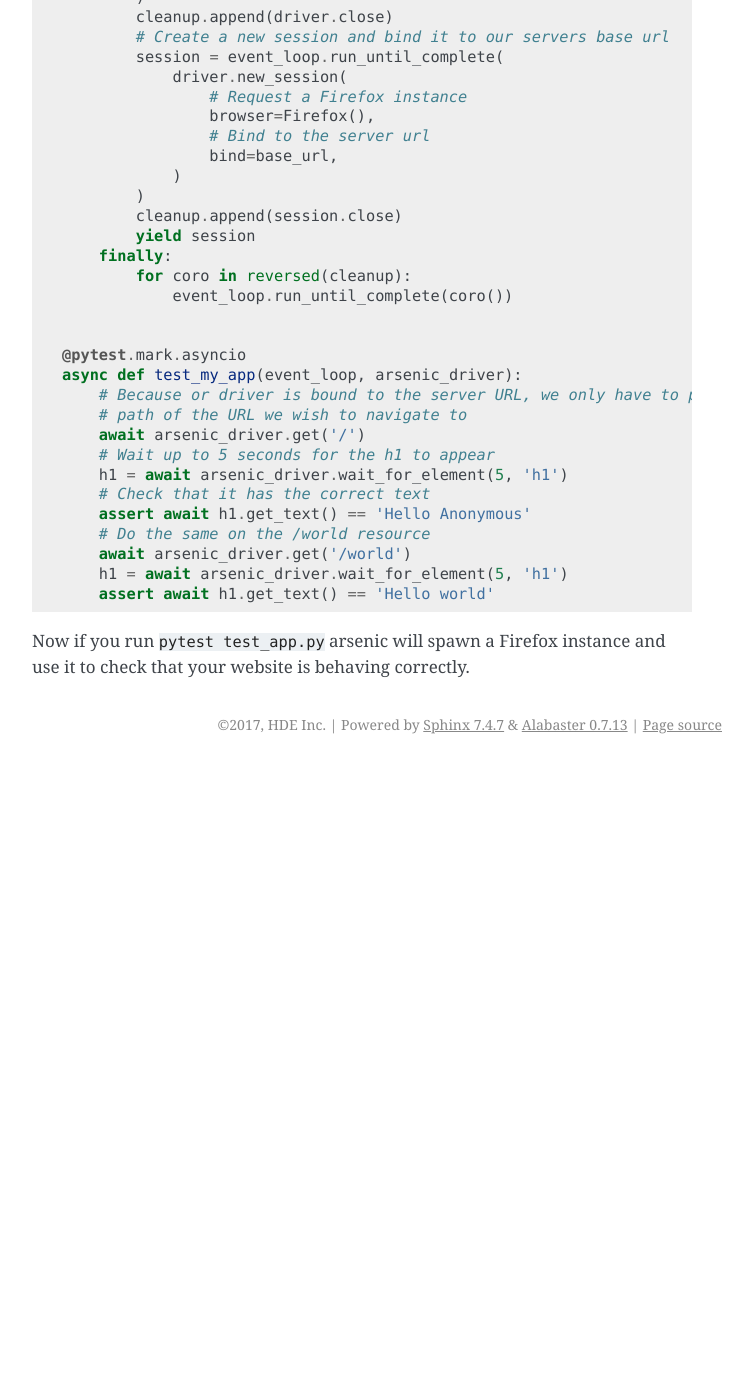
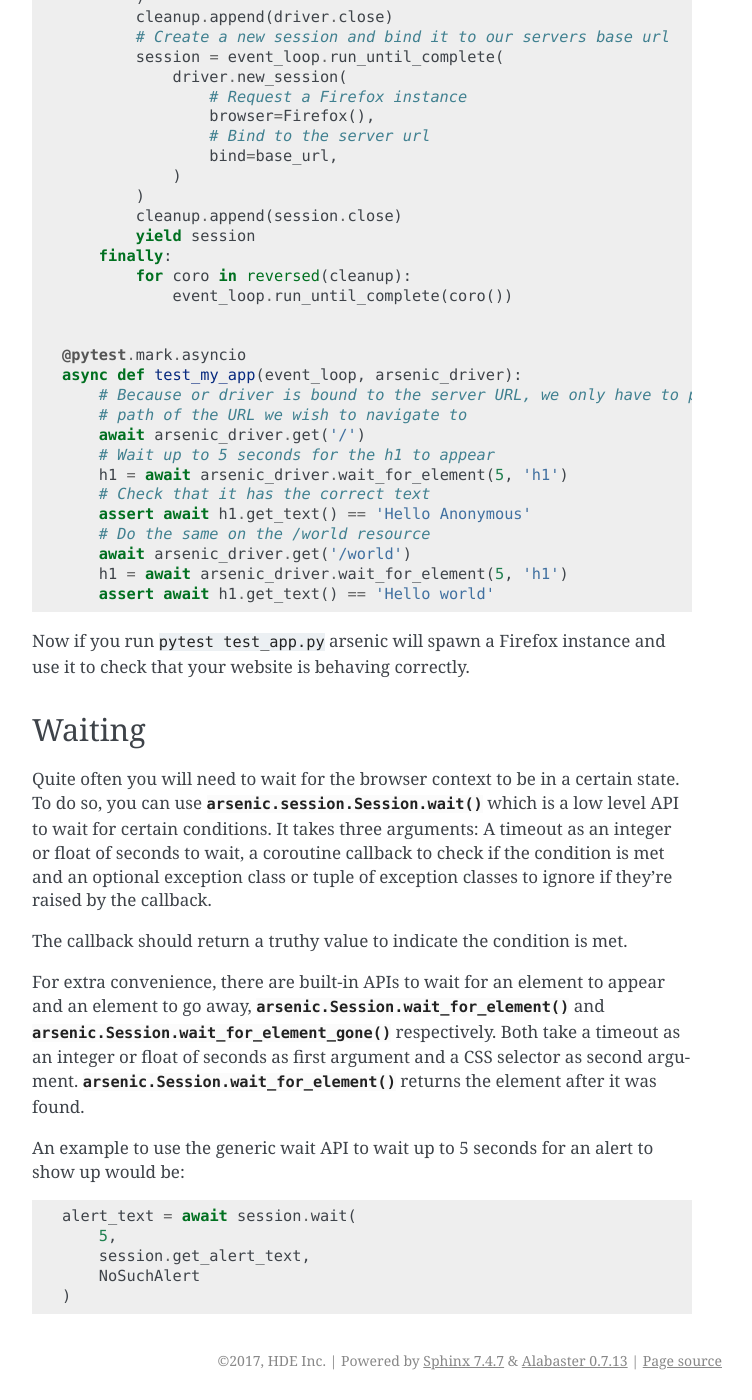
Before and after one commit to HENNGE/arsenic, a Sphinx documentation site: the page built from docs/user/quickstart.rst, in a window 1280 px wide and 1400 px high, scrolled down 2649 px. Shown: the whole window, without its empty margins (388-1140 px from the left). Built offline with Sphinx 7.4.7, drawn with Linux system fonts in a browser that asks for light colours; before the commit the page ends 3413 px from its top, so only the background shows below that.

Commit message:
documented waiting

```diff
--- a/docs/user/quickstart.rst
+++ b/docs/user/quickstart.rst
@@ -46,3 +46,31 @@ Create a file ``test_app.py`` and write the following code:
 
 Now if you run ``pytest test_app.py`` arsenic will spawn a Firefox instance and
 use it to check that your website is behaving correctly.
+
+Waiting
+*******
+
+Quite often you will need to wait for the browser context to be in a certain state.
+To do so, you can use :py:meth:`arsenic.session.Session.wait` which is a low
+level API to wait for certain conditions. It takes three arguments: A timeout
+as an integer or float of seconds to wait, a coroutine callback to check if the
+condition is met and an optional exception class or tuple of exception classes
+to ignore if they're raised by the callback.
+
+The callback should return a truthy value to indicate the condition is met.
+
+For extra convenience, there are built-in APIs to wait for an element to appear
+and an element to go away, :py:meth:`arsenic.Session.wait_for_element` and
+:py:meth:`arsenic.Session.wait_for_element_gone` respectively. Both take a
+timeout as an integer or float of seconds as first argument and a CSS selector
+as second argument. :py:meth:`arsenic.Session.wait_for_element` returns the
+element after it was found.
+
+An example to use the generic wait API to wait up to 5 seconds for an alert to
+show up would be::
+
+    alert_text = await session.wait(
+        5,
+        session.get_alert_text,
+        NoSuchAlert
+    )
```
